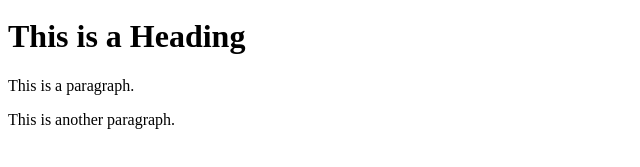
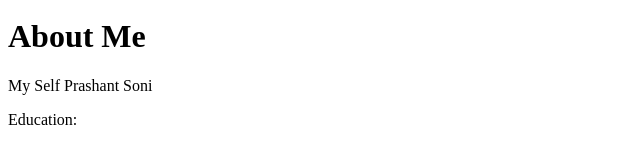
Before and after one commit to prashantSoni14/prashantsoni14.github.io, a plain HTML site: page index.html in a window 1280 px wide. Shown: the part 29-196 px from the top of the page, without its empty margins (0-640 px from the left). Drawn offline with Linux system fonts and the light colour scheme.

Commit message:
Update index.html

```diff
--- a/index.html
+++ b/index.html
@@ -1,7 +1,7 @@
 <!DOCTYPE html>
 <html lang="en">
 <meta charset="UTF-8">
-<title>Page Title</title>
+<title>Prashant Soni</title>
 <meta name="viewport" content="width=device-width,initial-scale=1">
 <link rel="stylesheet" href="">
 <style>
@@ -12,9 +12,9 @@
 <img src="img_la.jpg" alt="LA" style="width:100%">
 
 <div class="">
- <h1>This is a Heading</h1>
- <p>This is a paragraph.</p>
- <p>This is another paragraph.</p>
+ <h1>About Me</h1>
+ <p>My Self Prashant Soni</p>
+ <p>Education:</p>
 </div>
 
 </body>
```
